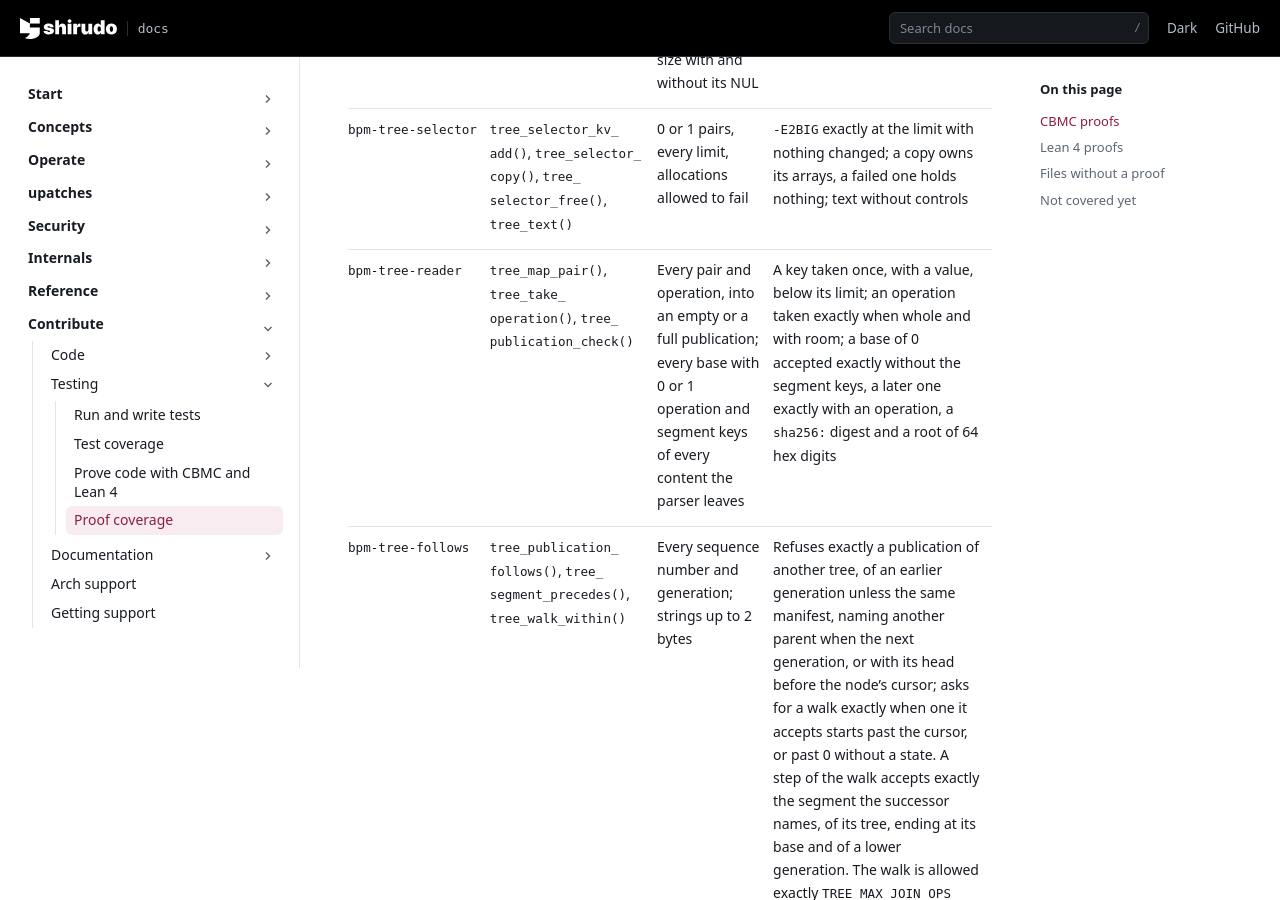
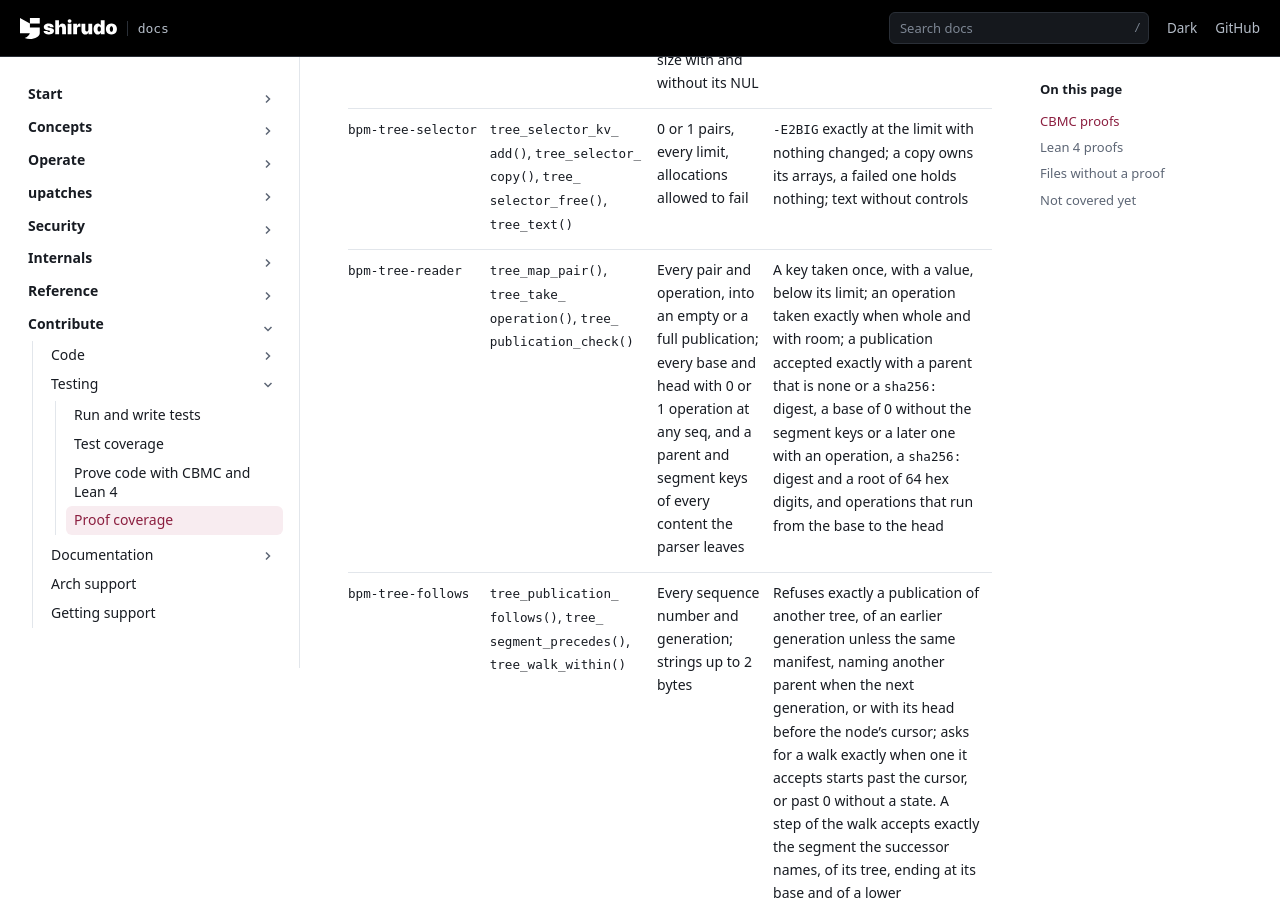
Before and after one commit to AliBashaSY/shirudo, a Sphinx documentation site: the page built from Documentation/contribute/testing/proof-coverage.rst, in a window 1280 px wide and 900 px high, scrolled down 5582 px. Built offline with Sphinx 7.4.7, drawn with Linux system fonts in a browser that asks for light colours; pages that are not in the unit, such as notebooks, are missing from menus.

Commit message:
proofs: check the whole publication in bpm-tree-reader
tree_publication_check() refuses a parent that is no sha256: digest, a
base the segment keys do not fit, a first operation that is not the
base's next and a head that is not the last operation's. bpm-tree-reader
gave it only publications whose parent was empty, whose first operation
came right after the base and whose head was its last, so three of its
four refusals never ran; the coverage row named the function whole.
Without any of the three checks the proof held.

Let the parent be any string the parser leaves, as the segment keys
already are, and the head and the first operation's seq any number.
Assert that the publication is taken exactly when the parent is none or
a digest, the base is as before, and the operations run from the base to
the head. Each of the three checks dropped now fails it:

  [check.assertion.2] line 162 a parent that is none or a digest, the first segment without the segment keys, a later one with an operation and both keys well formed, and operations from the base to the head: FAILURE

  LEN   before   after
  0     80 s     72 s
  1     89 s     86 s

Signed-off-by: Daniel Borkmann <daniel@iogearbox.net>

```diff
--- a/Documentation/contribute/testing/proof-coverage.rst
+++ b/Documentation/contribute/testing/proof-coverage.rst
@@ -238,12 +238,14 @@ or shorter, and "lengths 0 to 6" every input of each of those lengths.
      - ``tree_map_pair()``, ``tree_take_operation()``,
        ``tree_publication_check()``
      - Every pair and operation, into an empty or a full publication;
-       every base with 0 or 1 operation and segment keys of every content
-       the parser leaves
+       every base and head with 0 or 1 operation at any seq, and a
+       parent and segment keys of every content the parser leaves
      - A key taken once, with a value, below its limit; an operation
-       taken exactly when whole and with room; a base of 0 accepted
-       exactly without the segment keys, a later one exactly with an
-       operation, a ``sha256:`` digest and a root of 64 hex digits
+       taken exactly when whole and with room; a publication accepted
+       exactly with a parent that is none or a ``sha256:`` digest, a
+       base of 0 without the segment keys or a later one with an
+       operation, a ``sha256:`` digest and a root of 64 hex digits, and
+       operations that run from the base to the head
    * - ``bpm-tree-follows``
      - ``tree_publication_follows()``, ``tree_segment_precedes()``,
        ``tree_walk_within()``
```
Also changed, not shown: 1 other file.
